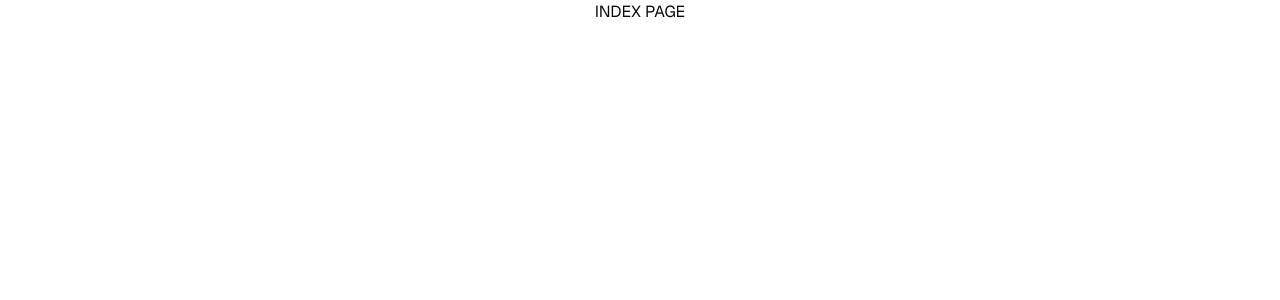
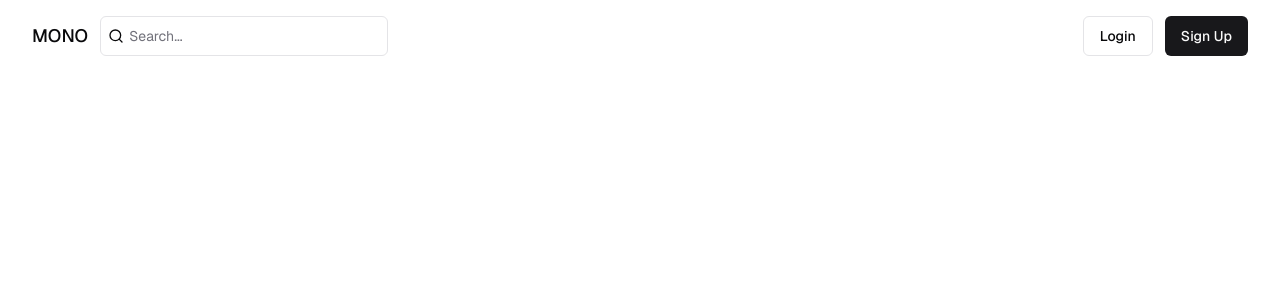
Before and after one commit to DavidFX/mono-app, a Next.js app: page / in a window 1280 px wide. Shown: the top 300 px of the page. Built offline with nearby package versions, Linux system fonts and the light colour scheme.

Commit message:
Header Initial structure

```diff
--- a/app/layout.tsx
+++ b/app/layout.tsx
@@ -1,5 +1,6 @@
 import { GeistSans } from "geist/font";
 import "./globals.scss";
+import { ThemeProvider } from "@/components/global/theme-provider";
 
 const defaultUrl = process.env.VERCEL_URL
   ? `https://${process.env.VERCEL_URL}`
@@ -7,8 +8,8 @@
 
 export const metadata = {
   metadataBase: new URL(defaultUrl),
-  title: "Next.js and Supabase Starter Kit",
-  description: "The fastest way to build apps with Next.js and Supabase",
+  title: "Mono",
+  description: "The place you can share your thoughts and be heard.",
 };
 
 export default function RootLayout({
@@ -19,9 +20,14 @@
   return (
     <html lang="en" className={GeistSans.className}>
       <body className="bg-background text-foreground">
-        <main className="flex flex-col items-center min-h-screen">
+        <ThemeProvider
+          attribute="class"
+          defaultTheme="system"
+          enableSystem
+          disableTransitionOnChange
+        >
           {children}
-        </main>
+        </ThemeProvider>
       </body>
     </html>
   );
--- a/app/page.tsx
+++ b/app/page.tsx
@@ -1,3 +1,9 @@
+import Header from "@/components/global/header";
+
 export default async function Index() {
-  return <div>INDEX PAGE</div>;
+  return (
+    <>
+      <Header />
+    </>
+  );
 }
--- /dev/null
+++ b/components/global/header.tsx
@@ -0,0 +1,22 @@
+import Link from "next/link";
+import { ToggleTheme } from "../ui/toggle-theme";
+import { Button } from "../ui/button";
+import SearchBar from "../ui/search-bar";
+
+export default function Header() {
+  return (
+    <header className="container flex items-center justify-between h-12 mt-3">
+      <div className="flex items-center gap-3">
+        <Link href="/" className="text-lg font-medium ">
+          MONO
+        </Link>
+        <SearchBar />
+      </div>
+
+      <div className="flex items-center gap-3">
+        <Button variant="outline">Login</Button>
+        <Button>Sign Up</Button>
+      </div>
+    </header>
+  );
+}
--- /dev/null
+++ b/components/global/theme-provider.tsx
@@ -0,0 +1,9 @@
+"use client";
+
+import * as React from "react";
+import { ThemeProvider as NextThemesProvider } from "next-themes";
+import { type ThemeProviderProps } from "next-themes/dist/types";
+
+export function ThemeProvider({ children, ...props }: ThemeProviderProps) {
+  return <NextThemesProvider {...props}>{children}</NextThemesProvider>;
+}
--- /dev/null
+++ b/components/ui/button.tsx
@@ -0,0 +1,56 @@
+import * as React from "react"
+import { Slot } from "@radix-ui/react-slot"
+import { cva, type VariantProps } from "class-variance-authority"
+
+import { cn } from "@/utils/utils"
+
+const buttonVariants = cva(
+  "inline-flex items-center justify-center rounded-md text-sm font-medium ring-offset-background transition-colors focus-visible:outline-none focus-visible:ring-2 focus-visible:ring-ring focus-visible:ring-offset-2 disabled:pointer-events-none disabled:opacity-50",
+  {
+    variants: {
+      variant: {
+        default: "bg-primary text-primary-foreground hover:bg-primary/90",
+        destructive:
+          "bg-destructive text-destructive-foreground hover:bg-destructive/90",
+        outline:
+          "border border-input bg-background hover:bg-accent hover:text-accent-foreground",
+        secondary:
+          "bg-secondary text-secondary-foreground hover:bg-secondary/80",
+        ghost: "hover:bg-accent hover:text-accent-foreground",
+        link: "text-primary underline-offset-4 hover:underline",
+      },
+      size: {
+        default: "h-10 px-4 py-2",
+        sm: "h-9 rounded-md px-3",
+        lg: "h-11 rounded-md px-8",
+        icon: "h-10 w-10",
+      },
+    },
+    defaultVariants: {
+      variant: "default",
+      size: "default",
+    },
+  }
+)
+
+export interface ButtonProps
+  extends React.ButtonHTMLAttributes<HTMLButtonElement>,
+    VariantProps<typeof buttonVariants> {
+  asChild?: boolean
+}
+
+const Button = React.forwardRef<HTMLButtonElement, ButtonProps>(
+  ({ className, variant, size, asChild = false, ...props }, ref) => {
+    const Comp = asChild ? Slot : "button"
+    return (
+      <Comp
+        className={cn(buttonVariants({ variant, size, className }))}
+        ref={ref}
+        {...props}
+      />
+    )
+  }
+)
+Button.displayName = "Button"
+
+export { Button, buttonVariants }
--- /dev/null
+++ b/components/ui/input.tsx
@@ -0,0 +1,25 @@
+import * as React from "react"
+
+import { cn } from "@/utils/utils"
+
+export interface InputProps
+  extends React.InputHTMLAttributes<HTMLInputElement> {}
+
+const Input = React.forwardRef<HTMLInputElement, InputProps>(
+  ({ className, type, ...props }, ref) => {
+    return (
+      <input
+        type={type}
+        className={cn(
+          "flex h-10 w-full rounded-md border border-input bg-background px-3 py-2 text-sm ring-offset-background file:border-0 file:bg-transparent file:text-sm file:font-medium placeholder:text-muted-foreground focus-visible:outline-none focus-visible:ring-2 focus-visible:ring-ring focus-visible:ring-offset-2 disabled:cursor-not-allowed disabled:opacity-50",
+          className
+        )}
+        ref={ref}
+        {...props}
+      />
+    )
+  }
+)
+Input.displayName = "Input"
+
+export { Input }
--- /dev/null
+++ b/components/ui/search-bar.tsx
@@ -0,0 +1,11 @@
+import { Input } from "./input";
+import { Search } from "lucide-react";
+
+export default function SearchBar() {
+  return (
+    <div className="relative">
+      <Search className="absolute w-4 h-4 transform -translate-y-1/2 top-1/2 left-2" />
+      <Input className="pl-7 w-72" placeholder="Search..." />
+    </div>
+  );
+}
--- /dev/null
+++ b/components/ui/toggle-theme.tsx
@@ -0,0 +1,9 @@
+"use client";
+import { useTheme } from "next-themes";
+import { Button } from "./button";
+
+export function ToggleTheme() {
+  const { setTheme, theme } = useTheme();
+
+  return <Button onClick={() => setTheme("light")}>Dark</Button>;
+}
--- a/package.json
+++ b/package.json
@@ -6,6 +6,7 @@
     "start": "next start"
   },
   "dependencies": {
+    "@radix-ui/react-slot": "^1.0.2",
     "@supabase/ssr": "latest",
     "@supabase/supabase-js": "latest",
     "autoprefixer": "10.4.15",
@@ -14,6 +15,7 @@
     "geist": "^1.0.0",
     "lucide-react": "^0.292.0",
     "next": "latest",
+    "next-themes": "^0.2.1",
     "postcss": "8.4.29",
     "react": "18.2.0",
     "react-dom": "18.2.0",
```
Also changed, not shown: 1 other file (tests, documents, lock files or other folders).
